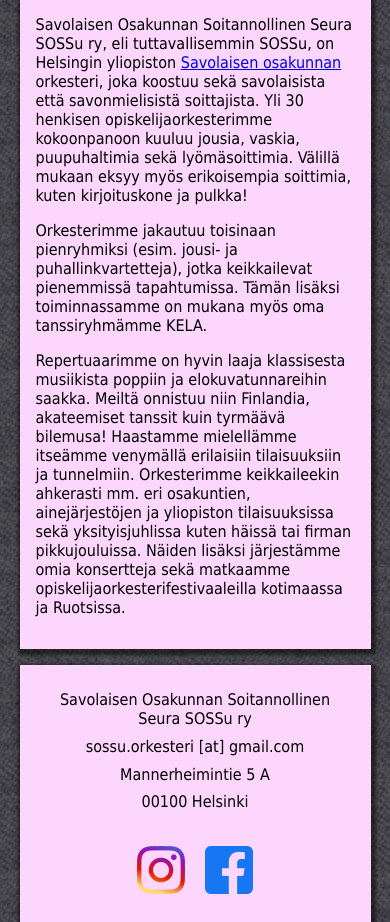
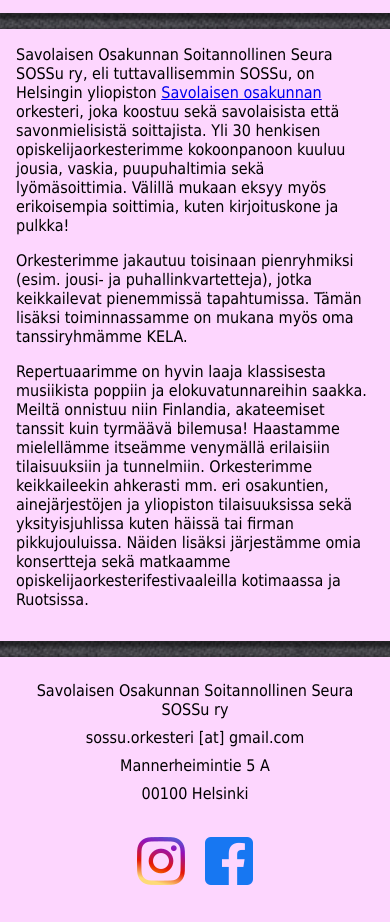
Before and after one commit to sossuOrkesteri/sossunVerkkosivut, a Flask app: page / in a window 390 px wide. Shown: the part 328-1250 px from the top of the page. After the commit the page ends 1213 px from the top, so only its background shows below. Run offline with Flask 2, Linux system fonts and the light colour scheme.

Commit message:
NOW the width in mobile view is 100%

```diff
--- a/static/style.css
+++ b/static/style.css
@@ -130,7 +130,7 @@ h2{
     display: flex;
   }
 
-  .website {
+  #website {
     width: 100%;
     margin-left: auto;
     margin-right: auto;
```
